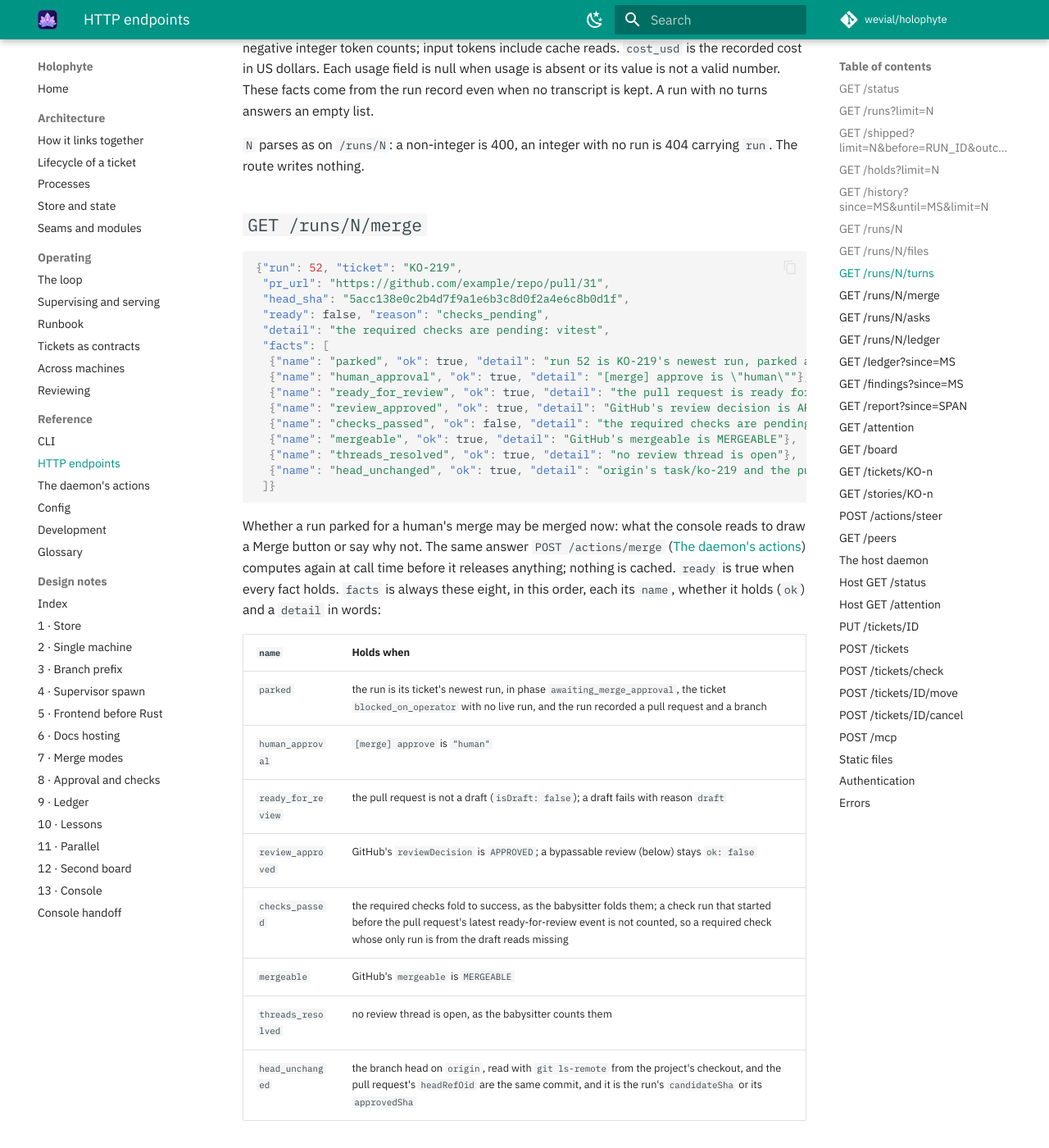
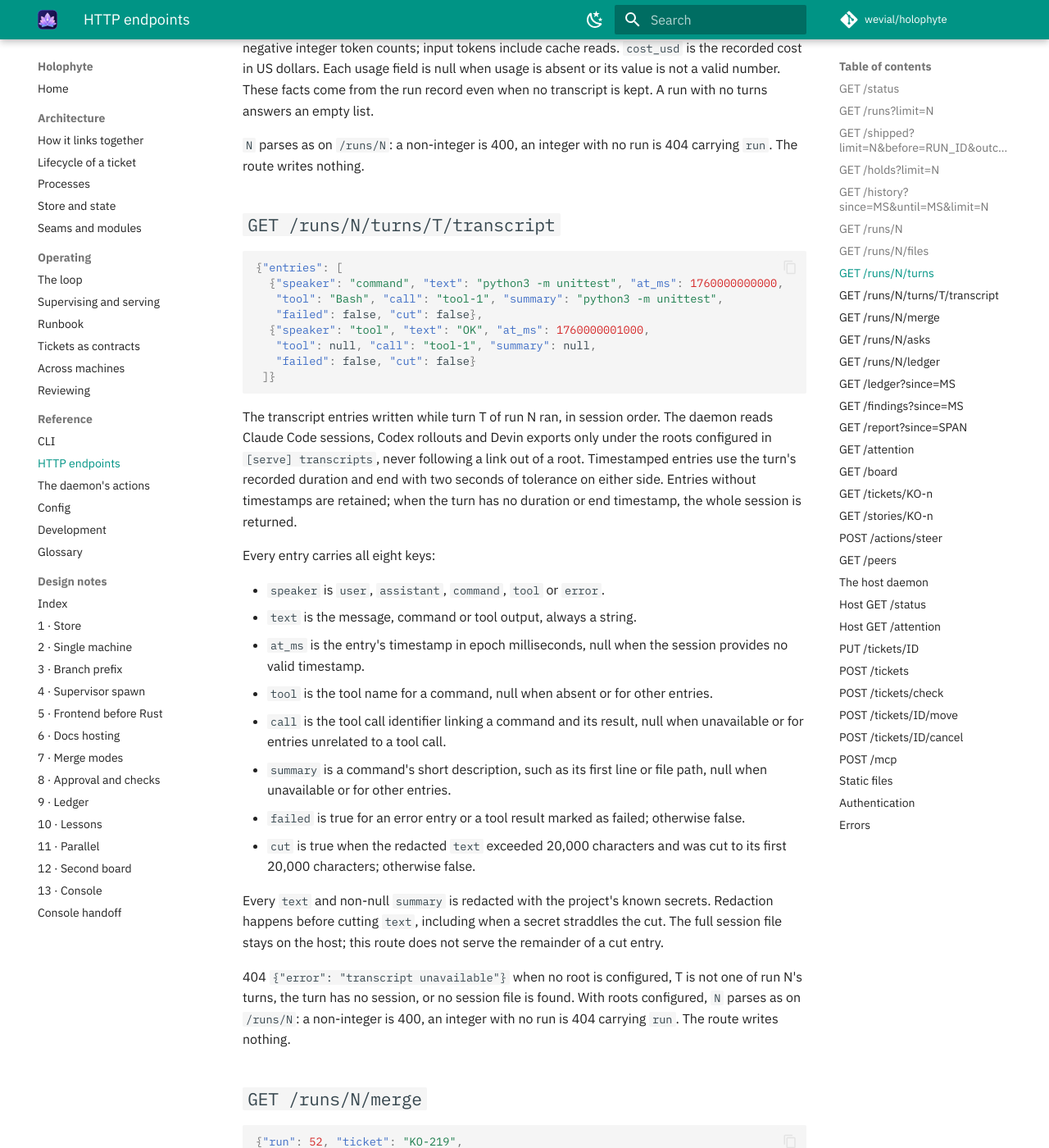
Before and after one commit to wevial/holophyte, an MkDocs documentation site: the page built from docs/reference/http.md, in a window 1280 px wide and 1400 px high, scrolled down 11751 px. Shown: the whole window at 82% size. Built offline with MkDocs 1.6.1 and Material for MkDocs 9.7.7, drawn with Linux system fonts in a browser that asks for light colours; comment, search, counter and statistics services are not loaded; some of the changed text lies outside the part shown.

Commit message:
feat(serve): declare and cap turn transcripts (HOLO-420) (#710)
Callers gain a generated contract for turn transcripts, and each entry’s text is capped at 20,000 characters to limit oversized browser output. Every entry includes a `cut` flag indicating whether text was shortened.

````diff
--- a/docs/reference/http.md
+++ b/docs/reference/http.md
@@ -23,8 +23,8 @@ those writing routes. A project with no store answers 503.
 `console/contract/` holds the machine-readable shapes of `GET /status`,
 `GET /attention` and `GET /peers`, of the host root's `GET /status`
 and `GET /attention`, of the run routes `GET /runs/N`,
-`GET /runs/N/merge`, `GET /runs/N/asks`, `GET /runs/N/files` and
-`GET /runs/N/turns`, and of the list routes
+`GET /runs/N/merge`, `GET /runs/N/asks`, `GET /runs/N/files`,
+`GET /runs/N/turns` and `GET /runs/N/turns/T/transcript`, and of the list routes
 `GET /shipped`, `GET /history`, `GET /holds`, `GET /ledger`, `GET /board` and
 `GET /tickets/KEY`, and of `POST /tickets/check`: one
 JSON Schema per route, generated from `holophyte/serve/contract.py`.
@@ -620,6 +620,53 @@ transcript is kept. A run with no turns answers an empty list.
 `N` parses as on `/runs/N`: a non-integer is 400, an integer with no run
 is 404 carrying `run`. The route writes nothing.
 
+## `GET /runs/N/turns/T/transcript`
+
+```json
+{"entries": [
+  {"speaker": "command", "text": "python3 -m unittest", "at_ms": 1760000000000,
+   "tool": "Bash", "call": "tool-1", "summary": "python3 -m unittest",
+   "failed": false, "cut": false},
+  {"speaker": "tool", "text": "OK", "at_ms": 1760000001000,
+   "tool": null, "call": "tool-1", "summary": null,
+   "failed": false, "cut": false}
+ ]}
+```
+
+The transcript entries written while turn T of run N ran, in session order.
+The daemon reads Claude Code sessions, Codex rollouts and Devin exports only
+under the roots configured in `[serve] transcripts`, never following a link
+out of a root. Timestamped entries use the turn's recorded duration and end
+with two seconds of tolerance on either side. Entries without timestamps are
+retained; when the turn has no duration or end timestamp, the whole session
+is returned.
+
+Every entry carries all eight keys:
+
+- `speaker` is `user`, `assistant`, `command`, `tool` or `error`.
+- `text` is the message, command or tool output, always a string.
+- `at_ms` is the entry's timestamp in epoch milliseconds, null when the
+  session provides no valid timestamp.
+- `tool` is the tool name for a command, null when absent or for other entries.
+- `call` is the tool call identifier linking a command and its result, null
+  when unavailable or for entries unrelated to a tool call.
+- `summary` is a command's short description, such as its first line or file
+  path, null when unavailable or for other entries.
+- `failed` is true for an error entry or a tool result marked as failed;
+  otherwise false.
+- `cut` is true when the redacted `text` exceeded 20,000 characters and was
+  cut to its first 20,000 characters; otherwise false.
+
+Every `text` and non-null `summary` is redacted with the project's known
+secrets. Redaction happens before cutting `text`, including when a secret
+straddles the cut. The full session file stays on the host; this route does
+not serve the remainder of a cut entry.
+
+404 `{"error": "transcript unavailable"}` when no root is configured, T is
+not one of run N's turns, the turn has no session, or no session file is
+found. With roots configured, `N` parses as on `/runs/N`: a non-integer is
+400, an integer with no run is 404 carrying `run`. The route writes nothing.
+
 ## `GET /runs/N/merge`
 
 ```json
````
Also changed, not shown: 13 other files.
